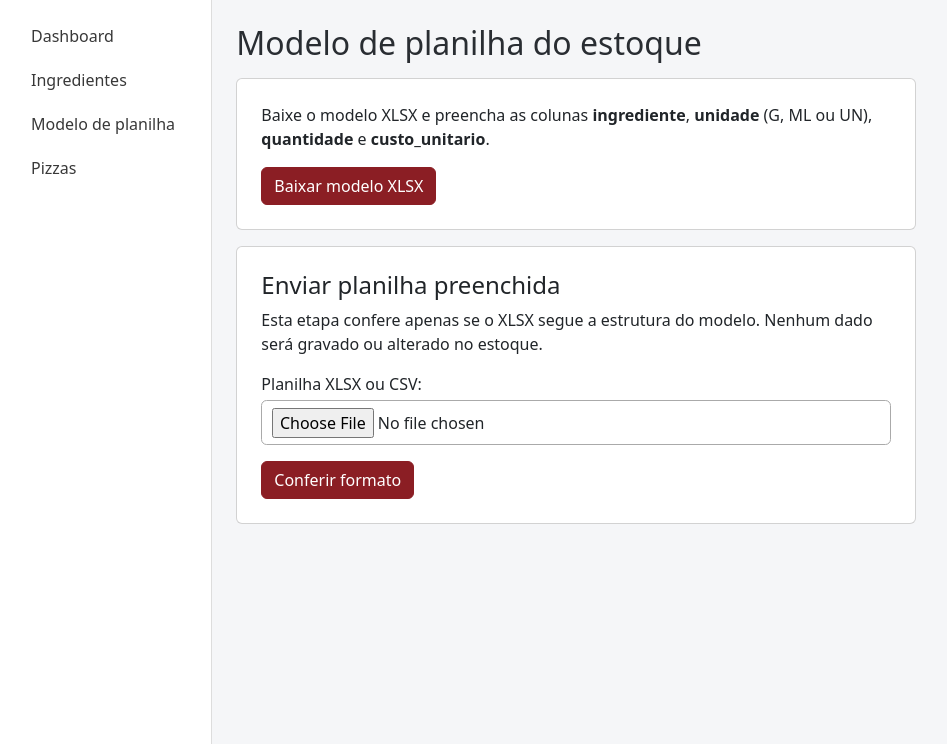
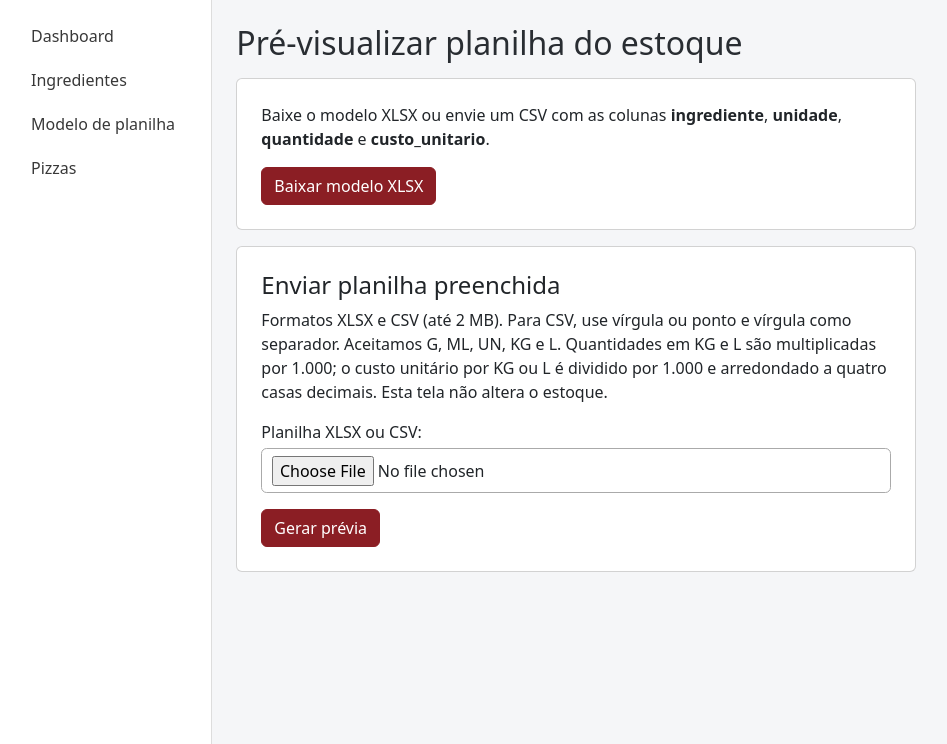
Before and after one commit to LuizRoberto18/SIGE-Murilos, a Django app: page /ingredientes/importar/ in a window 1280 px wide. Shown: the part 56-800 px from the top of the page, without its empty margins (1-948 px from the left). Run offline with Django 5.2, Linux system fonts and the light colour scheme; the visitor is signed in with stand-in values (Sample User, id 1).

Commit message:
feat: pré-visualização da planilha

```diff
--- a/templates/ingredientes/importar.html
+++ b/templates/ingredientes/importar.html
@@ -1,18 +1,50 @@
 {% extends 'base.html' %}
 {% block title %}Modelo de planilha | SIGE Murilo's{% endblock %}
 {% block content %}
-<h1 class="h2 mb-3">Modelo de planilha do estoque</h1>
+<h1 class="h2 mb-3">Pré-visualizar planilha do estoque</h1>
 <div class="card p-4 mb-3 form-card">
-  <p>Baixe o modelo XLSX e preencha as colunas <strong>ingrediente</strong>, <strong>unidade</strong> (G, ML ou UN), <strong>quantidade</strong> e <strong>custo_unitario</strong>.</p>
+  <p>Baixe o modelo XLSX ou envie um CSV com as colunas <strong>ingrediente</strong>, <strong>unidade</strong>, <strong>quantidade</strong> e <strong>custo_unitario</strong>.</p>
   <a class="btn btn-brand align-self-start" href="{% url 'ingredientes:modelo' %}">Baixar modelo XLSX</a>
 </div>
 <div class="card p-4 form-card">
   <h2 class="h4">Enviar planilha preenchida</h2>
-  <p>Esta etapa confere apenas se o XLSX segue a estrutura do modelo. Nenhum dado será gravado ou alterado no estoque.</p>
+  <p>Formatos XLSX e CSV (até 2 MB). Para CSV, use vírgula ou ponto e vírgula como separador. Aceitamos G, ML, UN, KG e L. Quantidades em KG e L são multiplicadas por 1.000; o custo unitário por KG ou L é dividido por 1.000 e arredondado a quatro casas decimais. Esta tela não altera o estoque.</p>
   <form method="post" enctype="multipart/form-data">
     {% csrf_token %}
     {{ form.as_p }}
-    <button class="btn btn-brand">Conferir formato</button>
+    <button class="btn btn-brand">Gerar prévia</button>
   </form>
 </div>
+{% if previa %}
+<section class="mt-4" aria-labelledby="titulo-previa">
+  <h2 class="h4" id="titulo-previa">Prévia da planilha</h2>
+  <p>{{ previa.validas }} linha(s) válida(s), {{ previa.invalidas }} com erro(s), {{ previa.novos }} ingrediente(s) novo(s) em linhas válidas. Nenhuma alteração foi gravada.</p>
+  {% if previa.linhas %}
+  <div class="table-responsive">
+    <table class="table table-striped align-middle">
+      <thead><tr><th>Linha</th><th>Ingrediente</th><th>Situação</th><th>Unidade enviada</th><th>Quantidade enviada</th><th>Custo enviado</th><th>Conversão</th><th>Unidade base</th><th>Quantidade base</th><th>Custo unitário base</th><th>Validação</th></tr></thead>
+      <tbody>
+        {% for linha in previa.linhas %}
+        <tr>
+          <td>{{ linha.numero }}</td>
+          <td>{{ linha.nome|default:"—" }}</td>
+          <td>{{ linha.situacao }}</td>
+          <td>{{ linha.unidade|default:"—" }}</td>
+          <td>{{ linha.quantidade|default_if_none:"—" }}</td>
+          <td>{{ linha.custo|default_if_none:"—" }}</td>
+          <td>{{ linha.conversao }}</td>
+          <td>{{ linha.unidade_base|default:"—" }}</td>
+          <td>{{ linha.quantidade_base|default_if_none:"—" }}</td>
+          <td>{{ linha.custo_base|default_if_none:"—" }}</td>
+          <td>{% if linha.erros %}<span class="text-danger">{{ linha.erros|join:" " }}</span>{% else %}<span class="text-success">Válida</span>{% endif %}</td>
+        </tr>
+        {% endfor %}
+      </tbody>
+    </table>
+  </div>
+  {% else %}
+  <p>O arquivo contém apenas o cabeçalho. Preencha ao menos uma linha para visualizar os dados.</p>
+  {% endif %}
+</section>
+{% endif %}
 {% endblock %}
```
